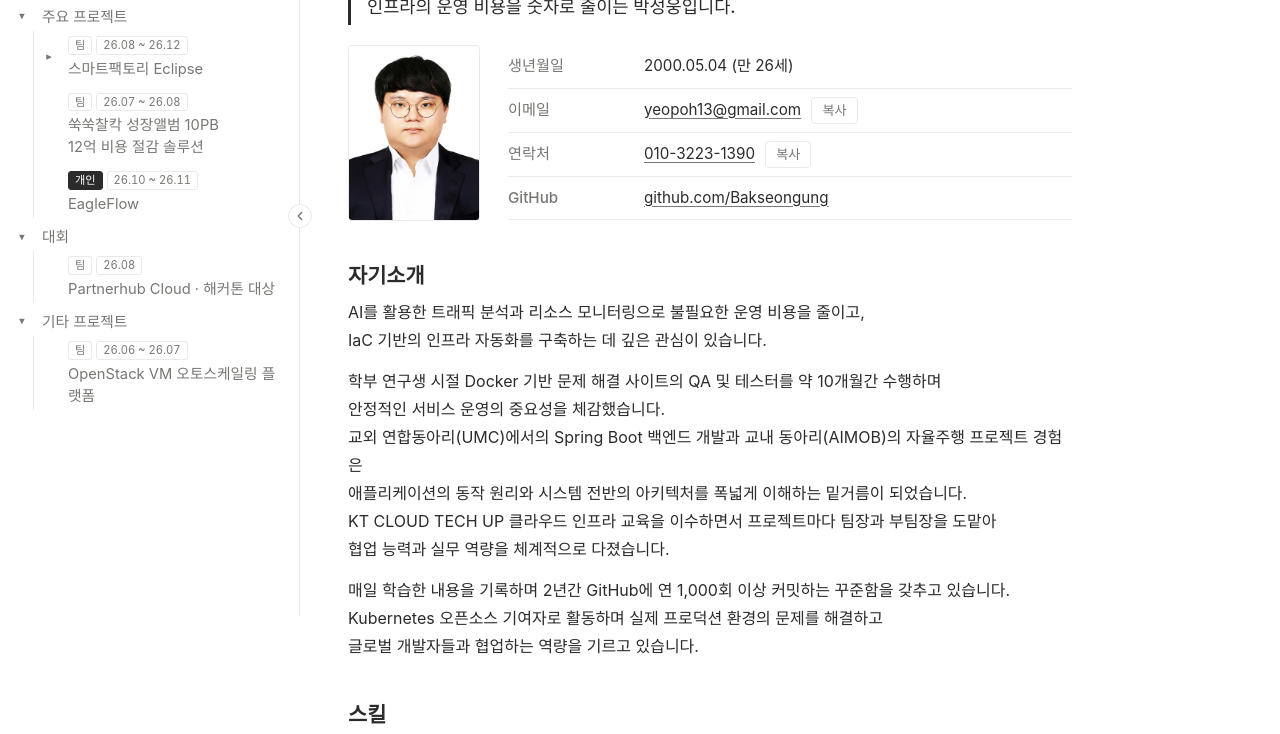
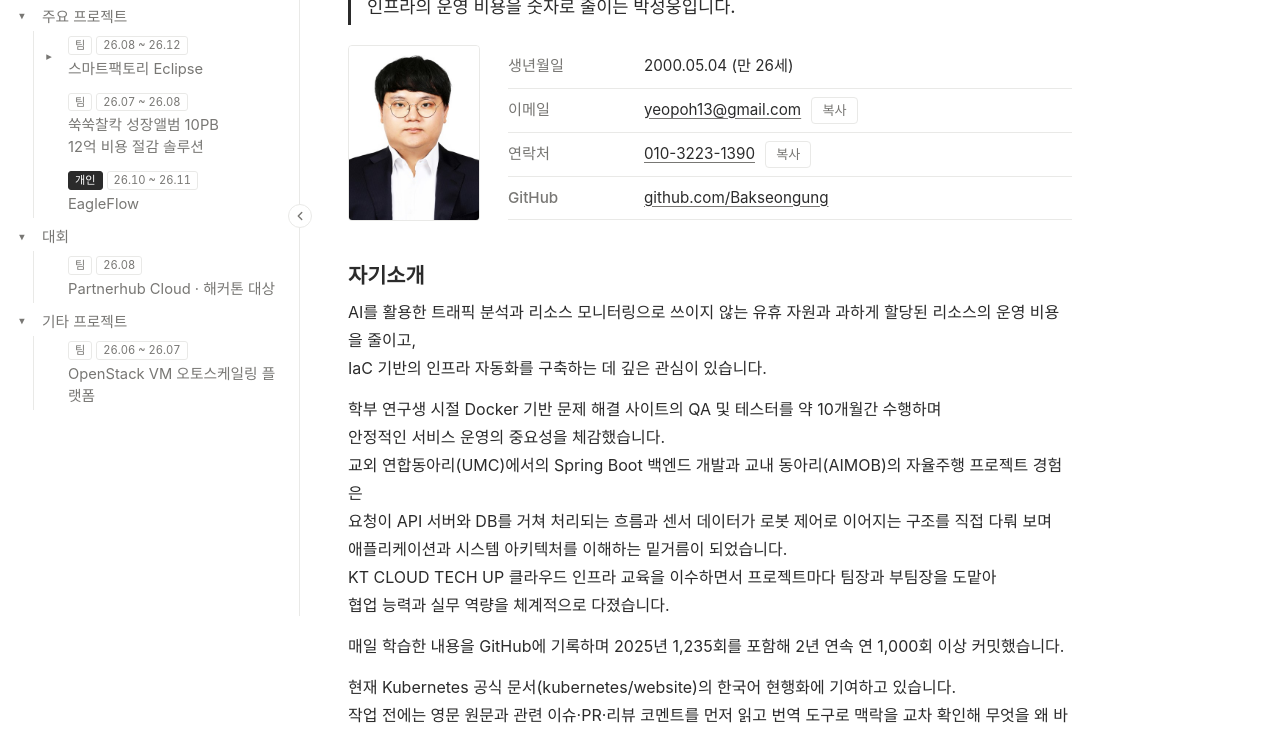
Before and after one commit to Bakseongung/Bakseongung.github.io, a plain HTML site: page index.html in a window 1280 px wide. Shown: the part 184-918 px from the top of the page. Drawn offline with Linux system fonts and the light colour scheme; a web font is replaced by a local one.

Commit message:
이력서 자기소개 문장 구체화

```diff
--- a/index.html
+++ b/index.html
@@ -96,9 +96,10 @@ try { const t = localStorage.getItem('theme');
   </div>
 
   <h2>자기소개</h2>
-  <p>AI를 활용한 트래픽 분석과 리소스 모니터링으로 불필요한 운영 비용을 줄이고,<br>IaC 기반의 인프라 자동화를 구축하는 데 깊은 관심이 있습니다.</p>
-  <p>학부 연구생 시절 Docker 기반 문제 해결 사이트의 QA 및 테스터를 약 10개월간 수행하며<br>안정적인 서비스 운영의 중요성을 체감했습니다.<br>교외 연합동아리(UMC)에서의 Spring Boot 백엔드 개발과 교내 동아리(AIMOB)의 자율주행 프로젝트 경험은<br>애플리케이션의 동작 원리와 시스템 전반의 아키텍처를 폭넓게 이해하는 밑거름이 되었습니다.<br>KT CLOUD TECH UP 클라우드 인프라 교육을 이수하면서 프로젝트마다 팀장과 부팀장을 도맡아<br>협업 능력과 실무 역량을 체계적으로 다졌습니다.</p>
-  <p>매일 학습한 내용을 기록하며 2년간 GitHub에 연 1,000회 이상 커밋하는 꾸준함을 갖추고 있습니다.<br>Kubernetes 오픈소스 기여자로 활동하며 실제 프로덕션 환경의 문제를 해결하고<br>글로벌 개발자들과 협업하는 역량을 기르고 있습니다.</p>
+  <p>AI를 활용한 트래픽 분석과 리소스 모니터링으로 쓰이지 않는 유휴 자원과 과하게 할당된 리소스의 운영 비용을 줄이고,<br>IaC 기반의 인프라 자동화를 구축하는 데 깊은 관심이 있습니다.</p>
+  <p>학부 연구생 시절 Docker 기반 문제 해결 사이트의 QA 및 테스터를 약 10개월간 수행하며<br>안정적인 서비스 운영의 중요성을 체감했습니다.<br>교외 연합동아리(UMC)에서의 Spring Boot 백엔드 개발과 교내 동아리(AIMOB)의 자율주행 프로젝트 경험은<br>요청이 API 서버와 DB를 거쳐 처리되는 흐름과 센서 데이터가 로봇 제어로 이어지는 구조를 직접 다뤄 보며<br>애플리케이션과 시스템 아키텍처를 이해하는 밑거름이 되었습니다.<br>KT CLOUD TECH UP 클라우드 인프라 교육을 이수하면서 프로젝트마다 팀장과 부팀장을 도맡아<br>협업 능력과 실무 역량을 체계적으로 다졌습니다.</p>
+  <p>매일 학습한 내용을 GitHub에 기록하며 2025년 1,235회를 포함해 2년 연속 연 1,000회 이상 커밋했습니다.</p>
+  <p>현재 Kubernetes 공식 문서(kubernetes/website)의 한국어 현행화에 기여하고 있습니다.<br>작업 전에는 영문 원문과 관련 이슈·PR·리뷰 코멘트를 먼저 읽고 번역 도구로 맥락을 교차 확인해 무엇을 왜 바꿔야 하는지 정확히 파악하고,<br>리뷰어와는 변경 근거를 짧고 명확한 텍스트로 남겨 비동기 협업에서도 오해 없이 소통합니다.</p>
 
   <h2>스킬</h2>
   <div class="skillmap">
```
